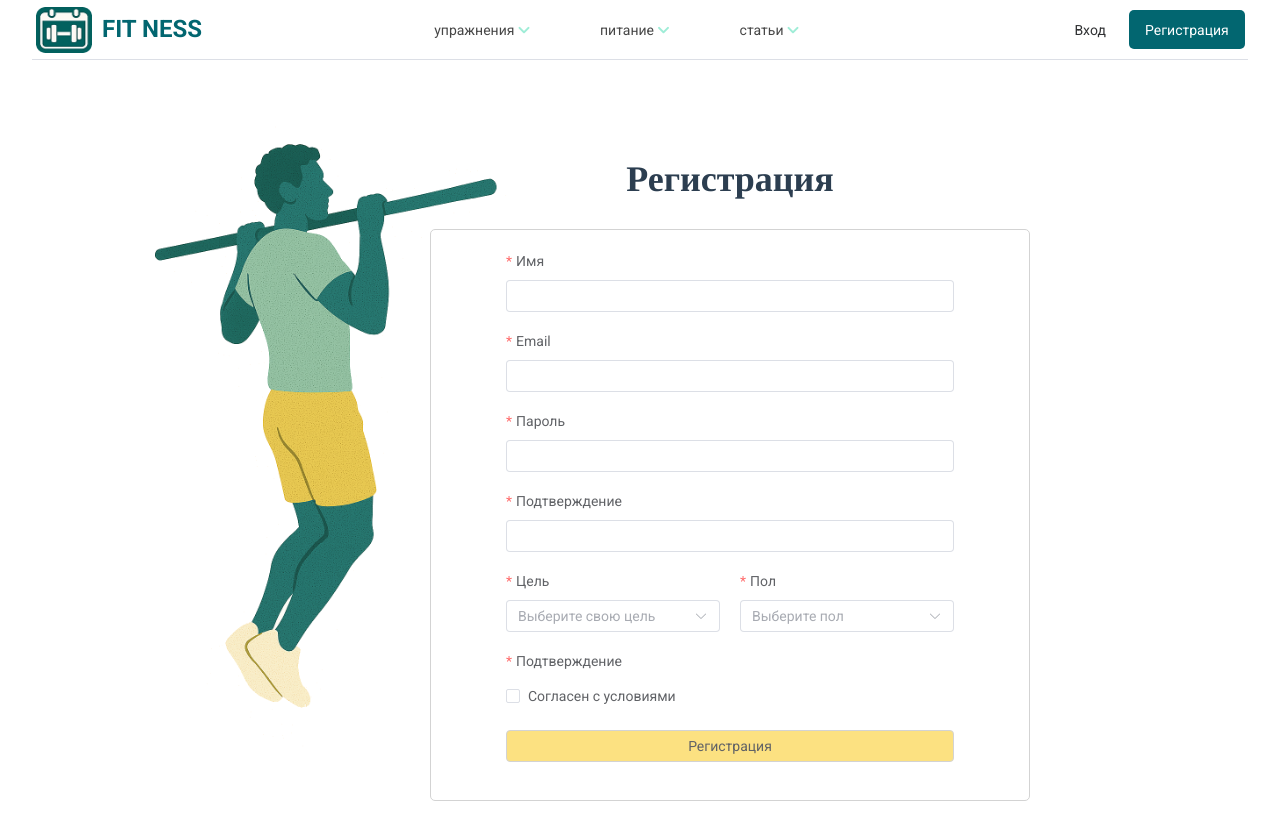
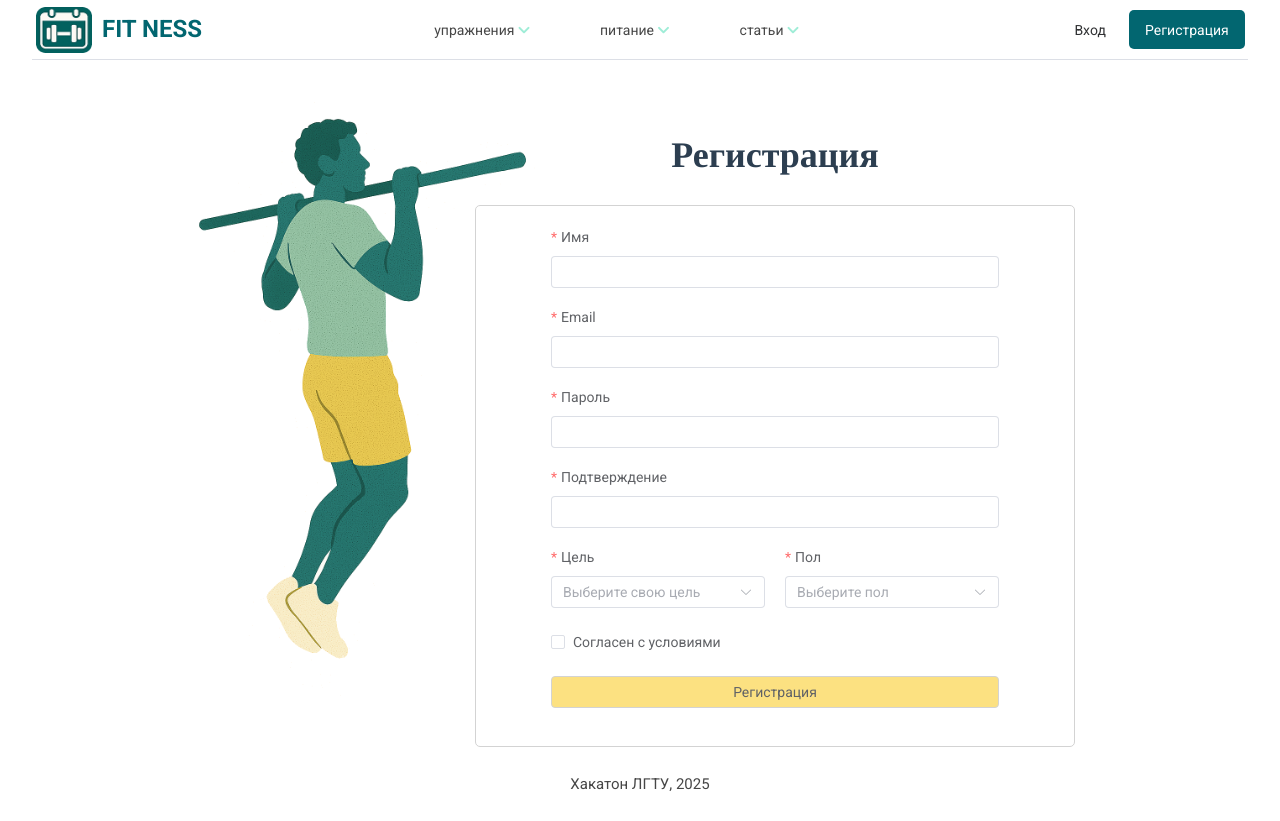
Before and after one commit to phoenix382/hackaton-lstu2025-front, a Vue app: page /register in a window 1280 px wide. After the commit the page ends 800 px from the top, so only its background shows below. Built offline with nearby package versions, Linux system fonts and the light colour scheme; no server answers.

Commit message:
some fixes

```diff
--- a/src/App.vue
+++ b/src/App.vue
@@ -59,13 +59,21 @@
     </el-menu>
 
 
-<br>
+<!-- <br> -->
   </header>
 
-  <div class=content>
-    <RouterView />
+  <!-- CONTENT -->
+  <div class="page">
+    <div class="content">
+      <RouterView />
+    </div>
+
+    <div class="footer">
+      <span>
+        Хакатон ЛГТУ, 2025
+      </span>
+    </div>
   </div>
-
 </template>
 
 <script setup>
@@ -229,6 +237,32 @@ body {
 
 /*@media (min-width: 1024px) */
 
+.footer {
+  display: flex;
+  width: 100%;
+/*  position: absolute;*/
+  bottom: 20px;
+  justify-content: center;
+}
+
+.footer span {
+  color: #464646;
+}
+
+.content {
+  display: flex;
+  flex-direction: column;
+/*  justify-content: center;*/
+  height: 100%;
+
+  min-height: 85vh;
+}
+
+.page {
+  display: flex;
+  flex-direction: column;
+  justify-content: space-between;
+}
 
 .el-menu-header {
   display: flex;
--- a/src/assets/main.css
+++ b/src/assets/main.css
@@ -4,6 +4,9 @@
   margin: 0 auto;
   padding: 2rem;
   font-weight: normal;
+
+  position: relative;
+  height: 98vh;
 }
 
 a,
--- a/src/views/RegisterView.vue
+++ b/src/views/RegisterView.vue
@@ -52,7 +52,7 @@
           </el-form-item>
         </div>
 
-        <el-form-item label="Подтверждение" prop="agreement">
+        <el-form-item prop="agreement">
           <el-checkbox v-model="form.agreement" name="type">
             Согласен с условиями
           </el-checkbox>
--- a/vite.config.js
+++ b/vite.config.js
@@ -9,7 +9,7 @@ export default defineConfig({
   plugins: [
     vue(),
     // не забыть отключить
-    vueDevTools(),
+    // vueDevTools(),
   ],
   resolve: {
     alias: {
```
